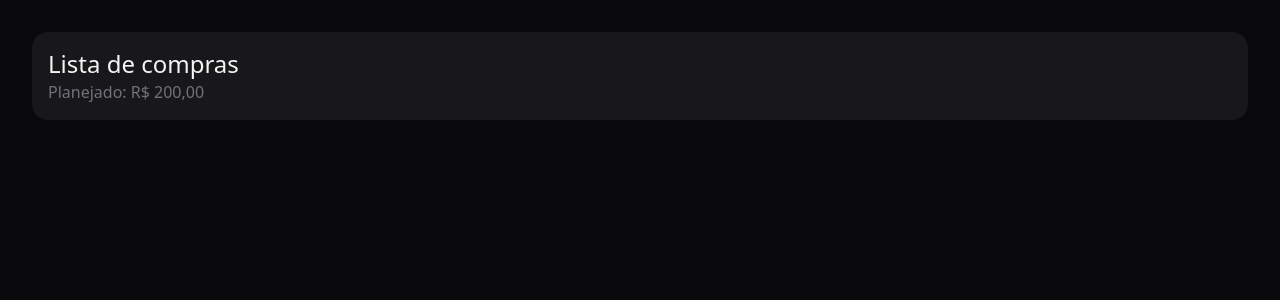
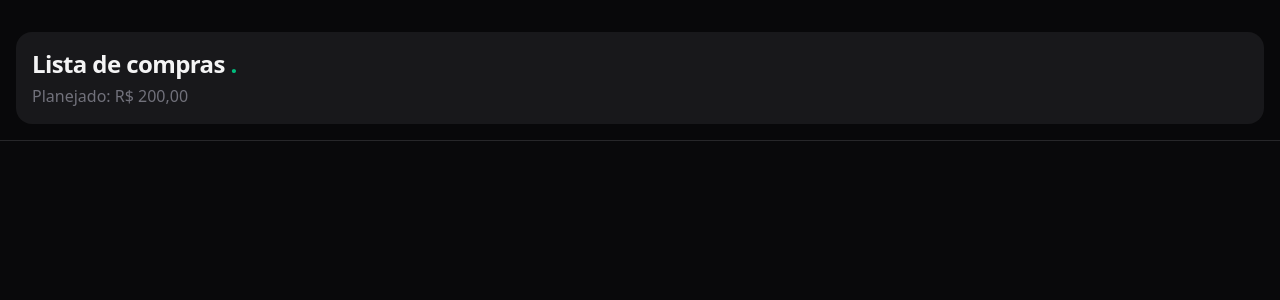
Before and after one commit to alexandreramosdev/contas-antes, a Next.js app: page / in a window 1280 px wide. Shown: the top 300 px of the page. Built offline with nearby package versions, Linux system fonts and the light colour scheme.

Commit message:
feat(ui) Ajuste no component Header

```diff
--- a/app/page.tsx
+++ b/app/page.tsx
@@ -2,7 +2,7 @@ import Header from "@/components/Header";
 
 export default function Home() {
   return (
-    <div className="p-8 relative">
+    <div className="relative font-sans min-h-screen pb-32">
       <Header />
     </div>
   );
--- a/components/Header.tsx
+++ b/components/Header.tsx
@@ -1,9 +1,11 @@
 export default function Header() {
   return (
-    <header className="min-w-full">
+    <header className="sticky top-0 z-20 bg-zinc-950/80 backdrop-blur-md border-b border-zinc-800 pt-8 pb-4 px-4">
       <div className="bg-zinc-900 rounded-2xl p-4">
-        <h1 className="text-2xl">Lista de compras</h1>
-        <p className="text-base text-zinc-500">
+        <h1 className="text-2xl font-bold tracking-tight">
+          Lista de compras <span className="text-emerald-500">.</span>
+        </h1>
+        <p className="text-base text-zinc-500 mt-1">
           Planejado: <span>R$ 200,00</span>
         </p>
       </div>
```
